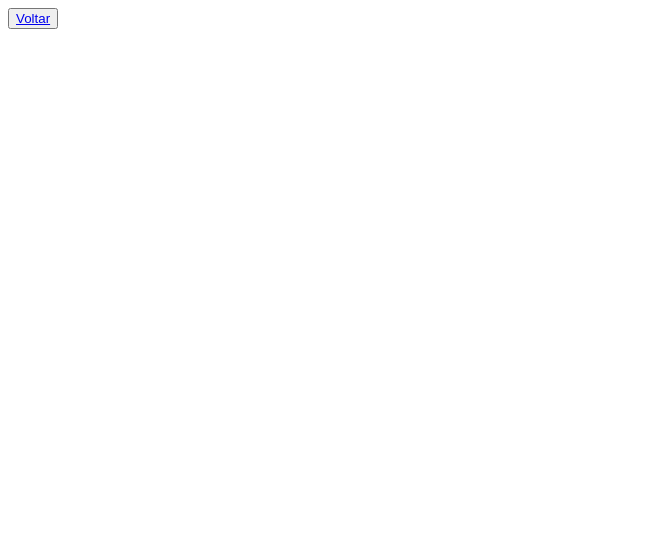
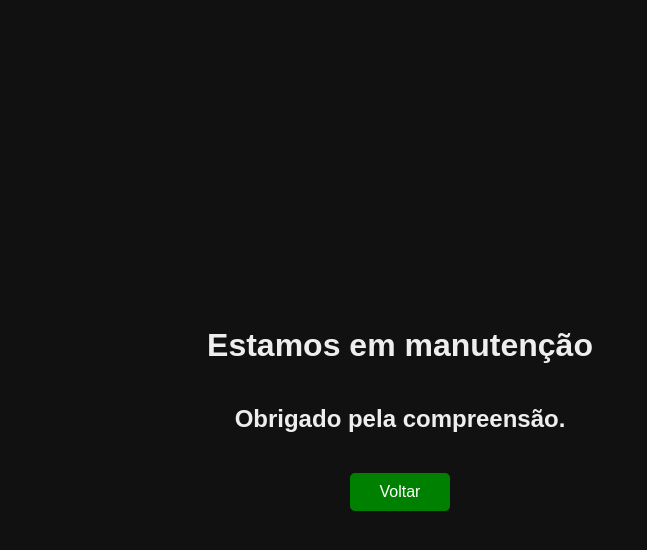
Before and after one commit to RodrigoDev25/cadastro-alunos-isaque-school, an Electron app: page entrou.html in a window 800 px wide. Shown: the whole page, without its empty margins (0-647 px from the left). Drawn offline with Linux system fonts and the light colour scheme.

Commit message:
finalizado

```diff
--- a/entrou.html
+++ b/entrou.html
@@ -1,13 +1,40 @@
 <!DOCTYPE html>
-<html lang="en">
+<html lang="pt-br">
 <head>
     <meta charset="UTF-8">
     <meta name="viewport" content="width=device-width, initial-scale=1.0">
-    <title>Document</title>
+    <title>Em Manutenção</title>
+    <style>
+        body {
+            height: 100vh;
+            display: flex;
+            flex-direction: column;
+            justify-content: center;
+            align-items: center;
+            font-family: Arial, sans-serif;
+            background-color: #111;
+            color: #eee;
+        }
+
+        a.button {
+            background-color: green;
+            color: white;
+            text-decoration: none;
+            padding: 10px 30px;
+            border-radius: 5px;
+            margin-top: 20px;
+            transition: 0.3s;
+        }
+
+        a.button:hover {
+            background-color: black;
+            color: #37e637;
+        }
+    </style>
 </head>
 <body>
-    <button>
-        <a href="index.html">  Voltar </a>
-    </button>
+    <h1>Estamos em manutenção</h1>
+    <h2>Obrigado pela compreensão.</h2>
+    <a class="button" href="index.html">Voltar</a>
 </body>
 </html>
--- /dev/null
+++ b/styles-cadastrar.css
@@ -0,0 +1,35 @@
+* {
+    margin: 0;
+    padding: 0;
+    box-sizing: border-box; /* incluir padding e border no tamanho total de um elemento */
+}
+
+body {
+    height: 100vh;
+    display: flex;
+    flex-direction: column;
+    justify-content: center;
+    align-items: center;
+    font-family: Arial, Helvetica, sans-serif;
+    background-color: black;
+    color: aliceblue;
+}
+
+header {
+    margin: 30px;
+}
+
+button {
+    background-color: green;
+    margin-top: 20px;
+    padding: 8px 33px;
+}
+
+button:hover {
+    background-color: rgb(0, 0, 0);
+    color: rgb(55, 230, 55);
+}
+
+form {
+    margin-top: 20px;
+}
--- /dev/null
+++ b/styles-cadastrou.css
@@ -0,0 +1,28 @@
+* {
+    margin: 0;
+    padding: 0;
+    box-sizing: border-box; /* incluir padding e border no tamanho total de um elemento */
+}
+
+body {
+    height: 100vh;
+    margin-top: 40px; /* você pode remover isso se quiser centralização total */
+    display: flex;
+    justify-content: center;
+    align-items: center;
+    flex-direction: column; /* empilha os elementos verticalmente */
+    font-family: Arial, Helvetica, sans-serif;
+    background-color: black;
+    color: aliceblue;
+}
+
+button {
+    background-color: green;
+    margin-top: 20px;
+    padding: 8px 33px;
+}
+
+button:hover {
+    background-color: rgb(0, 0, 0);
+    color: rgb(55, 230, 55);
+}
```
Also changed, not shown: cadastrar.html (added, +41 -0 lines), cadastro.html (deleted, +0 -65 lines), cadastrou.html (added, +15 -0 lines), index.html (+15 -27 lines).
